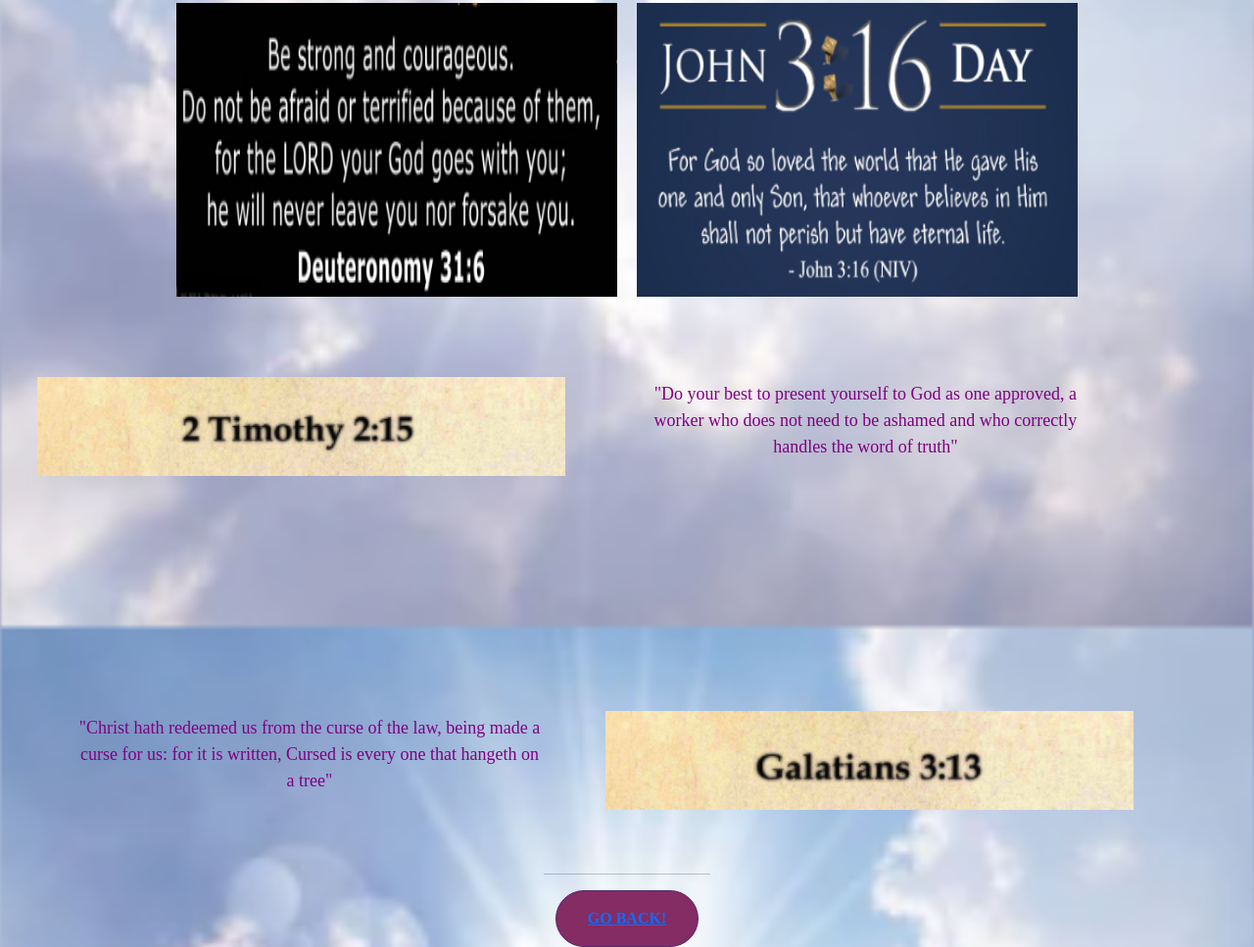
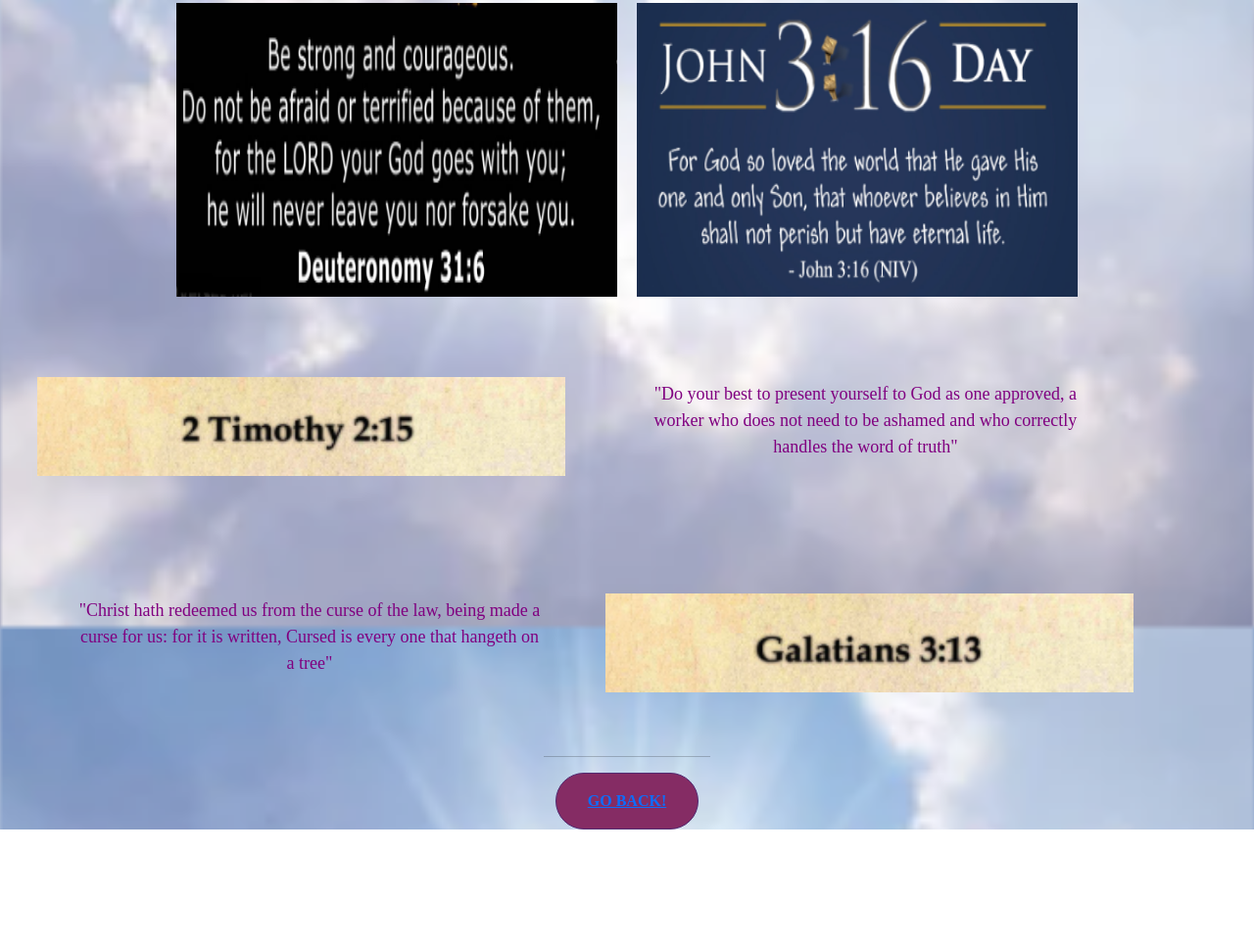
Before and after one commit to MVDW23/DAD-S-GOT-YOUR-BACK-2, a plain HTML site: page Scriptures.html in a window 1280 px wide. Shown: the part 1743-2710 px from the top of the page at 98% size. After the commit the page ends 2590 px from the top, so only its background shows below. Drawn offline with nearby package versions, Linux system fonts and the light colour scheme.

Commit message:
Update Scriptures.html

```diff
--- a/Scriptures.html
+++ b/Scriptures.html
@@ -96,11 +96,11 @@
 			<div class="col-content p-0 m-0 w100 text-center debug" style="display:inline-block;">
 				<div id="tiles" name="tiles" class="w100 tileSectionPadding pmb0 pmt0 pm10 pmr0 debug">
 					<div class="col-sm-12 mobileHide"> &nbsp; </div>
+					<!--<div class="col-sm-12 mobileHide"> &nbsp; </div>
 					<div class="col-sm-12 mobileHide"> &nbsp; </div>
 					<div class="col-sm-12 mobileHide"> &nbsp; </div>
 					<div class="col-sm-12 mobileHide"> &nbsp; </div>
-					<div class="col-sm-12 mobileHide"> &nbsp; </div>
-					<div class="col-sm-12 mobileHide"> &nbsp; </div>
+					<div class="col-sm-12 mobileHide"> &nbsp; </div>-->
 					<div>
 						<div id="tile_about"></div>
 						<div class="row ml-3 mml0 w100">
```
